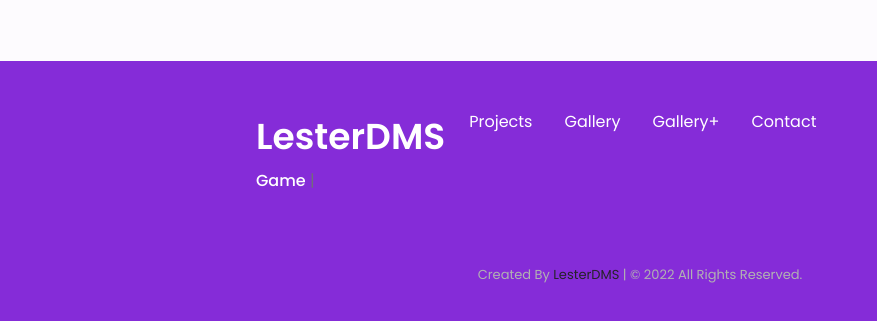
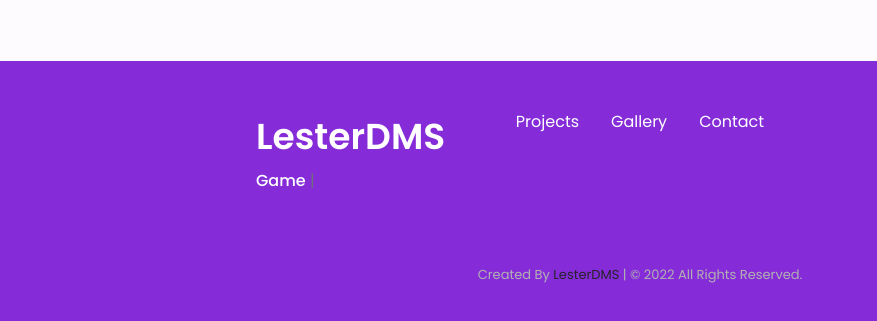
Before and after one commit to lesterdms/the-dictionary, a plain HTML site: page index.html in a window 1280 px wide. Shown: the part 5569-5890 px from the top of the page, 0-877 px from the left. Drawn offline with nearby package versions, Linux system fonts and the light colour scheme.

Commit message:
Update index.html

```diff
--- a/index.html
+++ b/index.html
@@ -646,9 +646,6 @@
                             <a href="#gallery" class="footer__link">Gallery</a>
                         </li>
                         <li>
-                            <a href="gallery.html" class="footer__link">Gallery+</a>
-                        </li>
-                        <li>
                             <a href="#contact" class="footer__link">Contact</a>
                         </li>
                     </ul>
```
